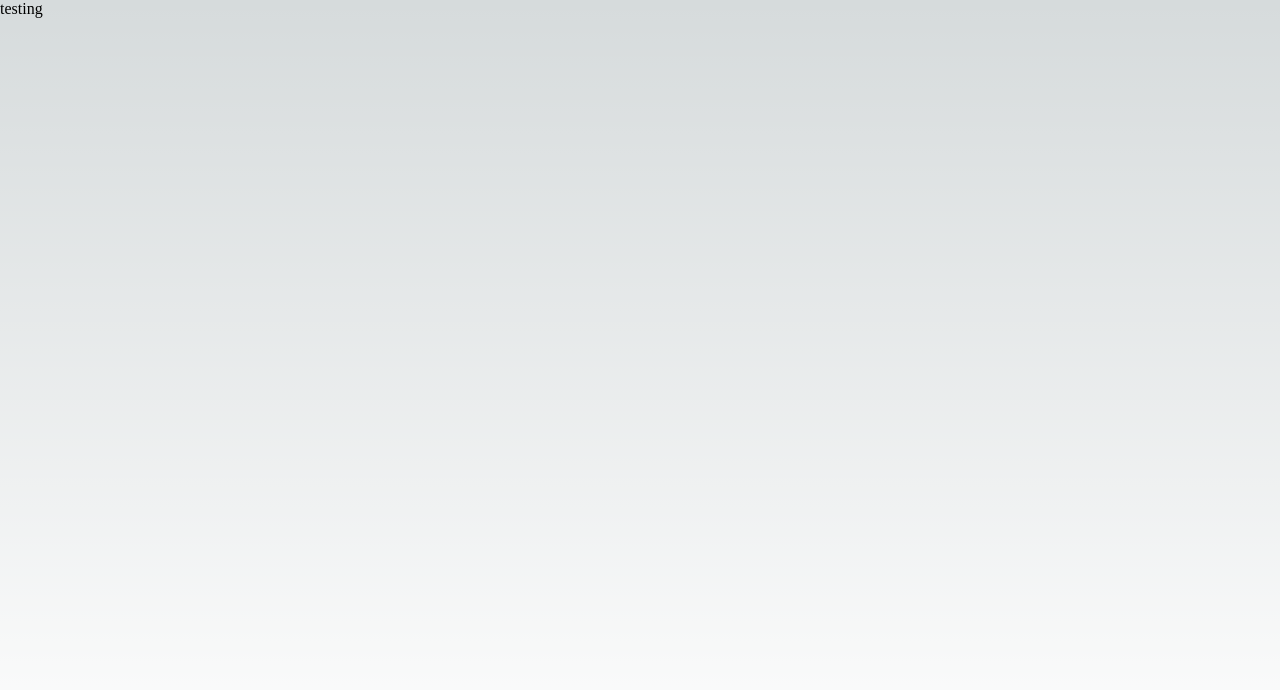
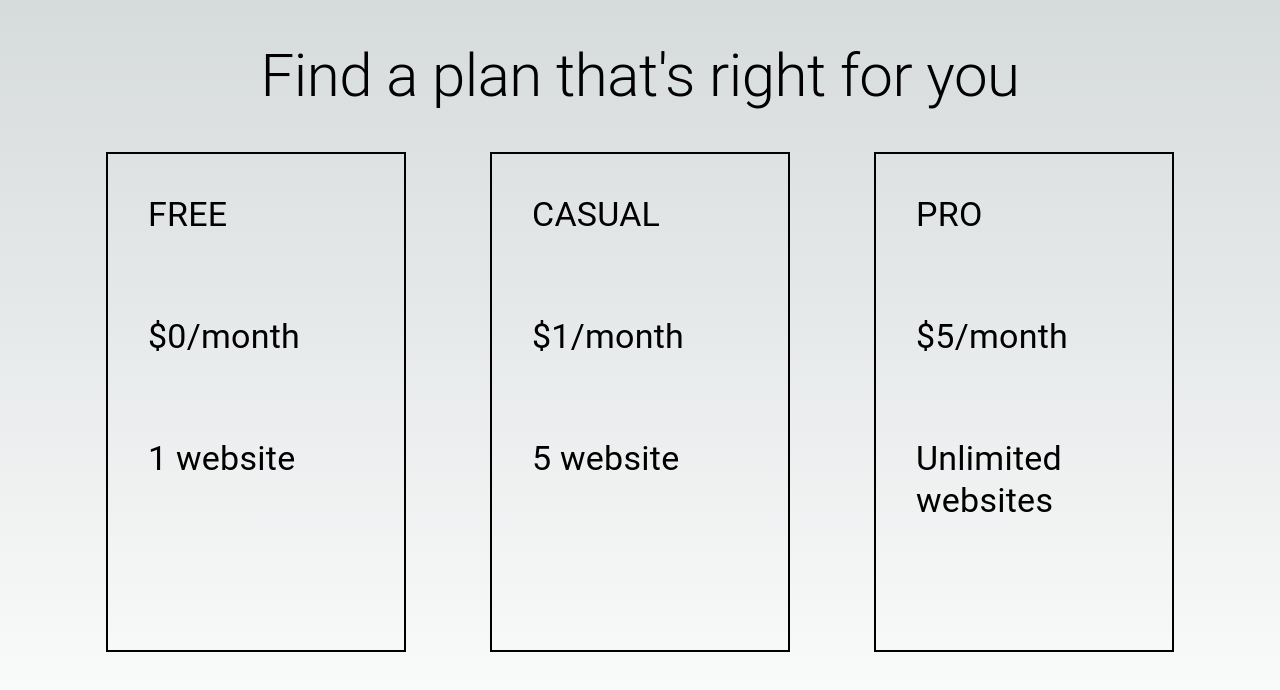
Before and after one commit to IdkwhatImD0ing/WebsiteGenerator, a Next.js app in the folder client/: page /billing in a window 1280 px wide. Shown: the top 690 px of the page. Built offline with nearby package versions, Linux system fonts and the light colour scheme.

Commit message:
added basic billing options templates

```diff
--- a/client/app/billing/page.js
+++ b/client/app/billing/page.js
@@ -1,13 +1,53 @@
 "use client";
 import TopBar from "../topbar";
 import { Box } from "@mui/material";
+import { Typography } from '@mui/material';
+
 
 export default function Page() {
     return (
         <div>
             <TopBar />
-            <Box width="100vw" height="100vh">
-                testing
+            <Box width="100vw" height="100vh" display="flex" flexDirection="column" alignItems="center">
+                <Typography variant="h2" margin={5}>
+                    Find a plan that's right for you
+                </Typography>
+
+                <Box width="90%" display="flex" flexDirection="row" justifyContent="space-around">
+                    <Box width={300} height={500} display="flex" flexDirection="column" border="2px solid black">
+                        <Typography variant="h4" margin={5}>
+                            FREE
+                        </Typography>
+                        <Typography variant="h4" margin={5}>
+                            $0/month
+                        </Typography>
+                        <Typography variant="h4" margin={5}>
+                            1 website
+                        </Typography>
+                    </Box>
+                    <Box width={300} height={500} display="flex" flexDirection="column" border="2px solid black">
+                        <Typography variant="h4" margin={5}>
+                            CASUAL
+                        </Typography>
+                        <Typography variant="h4" margin={5}>
+                            $1/month
+                        </Typography>
+                        <Typography variant="h4" margin={5}>
+                            5 website
+                        </Typography>
+                    </Box>
+                    <Box width={300} height={500} display="flex" flexDirection="column" border="2px solid black">
+                        <Typography variant="h4" margin={5}>
+                            PRO
+                        </Typography>
+                        <Typography variant="h4" margin={5}>
+                            $5/month
+                        </Typography>
+                        <Typography variant="h4" margin={5}>
+                            Unlimited websites
+                        </Typography>
+                    </Box>
+                </Box>
             </Box>
         </div>
     );
```
